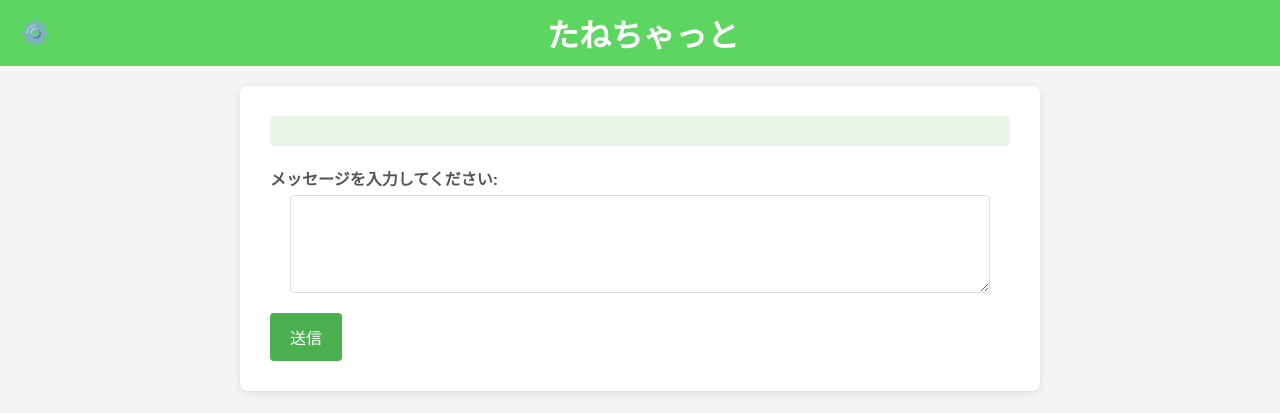
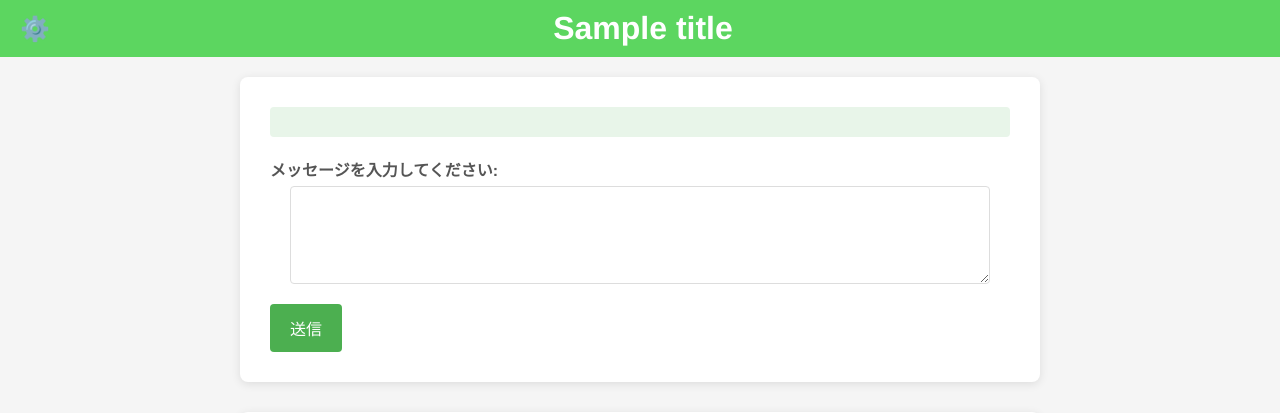
Before and after one commit to tanep3/tane_chat, a Flask app: template src/templates/index.html in a window 1280 px wide. Shown: the top 413 px of the page. Run offline with Flask 3, Linux system fonts and the light colour scheme; the template is opened without the code that fills it: most values are stand-ins (such as "Sample title", 1, 10 or a date in 2020).

Commit message:
タイトルを変更できるようにした。API使用時のバグ対応。

```diff
--- a/docker-compose.yml
+++ b/docker-compose.yml
@@ -14,6 +14,7 @@
       - MAX_INSTANCES=1                 # 同時にリクエストを受け付ける数（多いとメモリを食います）
       - NUM_WORKERS=1                   # ワーカー数（基本このまま）
       - PORT=5005                       # Flaskアプリケーションのポート（ここは変更しないで下さい。）
+      - TITLE="たねちゃっと"             # このシステムの見出し
     restart: always  # PC再起動後に自動でコンテナを再起動
     volumes:
       - /LLMのggufファイルを置いているパス:/app/model  # モデルファイルをコンテナにマウント
--- a/src/app.py
+++ b/src/app.py
@@ -15,7 +15,9 @@
 batch_size = int(os.getenv("BATCH_SIZE", 512))
 num_workers = int(os.getenv("NUM_WORKERS", 1))
 port = int(os.getenv("PORT", 5000))  # ポートもここで環境変数から取得
-max_instances = int(os.getenv("MAX_INSTANCES", 2))  # インスタンスプールの最大数（デフォルトは2）
+max_instances = int(os.getenv("MAX_INSTANCES", 1))  # インスタンスプールの最大数（デフォルトは1）
+title = os.getenv("TITLE", "たねちゃっと")
+timeout=30  # LLM貸与のタイムアウト時間（秒）
 
 # ログの設定
 logging.basicConfig(level=logging.INFO)
@@ -29,7 +31,6 @@
     LLMのインスタンスを複数つくり、プールさせて運用することでレスポンスを向上させる。
     初期インスタンスをプールに作成して追加します。
     """
-    print("俺様！！起動したぜ！！")
     for i in range(max_instances):
         try:
             llm = Llama(
@@ -48,13 +49,15 @@
 # アプリケーション起動時にインスタンスプールを初期化
 initialize_llm_instances()
 
-def acquire_llm_instance(timeout=120):
+def acquire_llm_instance(timeout):
     """
     インスタンスプールからLLMインスタンスを取得します。
     他の人が使用中の場合は、終了するまで待ちます。
     """
     try:
         llm = llm_pool.get(timeout=timeout)
+        if llm is None:
+            raise TimeoutError("Llamaインスタンスの取得がタイムアウトしました。")
         return llm
     except Exception as e:
         logger.error(f"プールからLlamaインスタンスの取得に失敗しました: {e}")
@@ -73,9 +76,9 @@
     messages = [{"role": "system", "content": system_prompt},
                 {"role": "user", "content": user_input}]
 
-    llm = acquire_llm_instance()
+    llm = acquire_llm_instance(timeout)
     if not llm:
-        yield "Error: しばらく時間をおいてから、もう一度お試し下さい。"
+        yield "タイムアウトしました。時間をおいてからもう一度お試し下さい。"
         return
     try:
         response = llm.create_chat_completion(
@@ -101,7 +104,9 @@
     messages = [{"role": "system", "content": system_prompt},
                 {"role": "user", "content": user_input}]
 
-    llm = acquire_llm_instance()
+    llm = acquire_llm_instance(timeout)
+    if not llm:
+        return "タイムアウトしました。時間をおいてからもう一度お試し下さい。"
     try:
         response = llm.create_chat_completion(
             messages=messages,
@@ -116,14 +121,10 @@
         if choices:
             full_response = choices[0]["message"]["content"]
         else:
-            full_response = {
-                "response": "応答が見つかりませんでした。"
-            }
+            full_response = "応答が見つかりませんでした。"
     except Exception as e:
         logger.error(f"LLMの処理中にエラーが発生しました: {e}")
-        full_response = {
-            "response": "LLMの処理中にエラーが発生しました。"
-        }
+        full_response = "LLMの処理中にエラーが発生しました。時間をおいてからもう一度お試し下さい。"
     finally:
         release_llm_instance(llm)
 
@@ -169,7 +170,7 @@
             response = generate_response_non_stream(system_prompt, user_input, max_tokens)
             return response
 
-    return render_template("index.html")
+    return render_template("index.html", title=title)
 
 
 if __name__ == "__main__":
--- a/src/templates/index.html
+++ b/src/templates/index.html
@@ -1,15 +1,17 @@
 <!DOCTYPE html>
 <html lang="ja">
+
 <head>
     <meta charset="UTF-8">
     <meta name="viewport" content="width=device-width, initial-scale=1.0">
     <link rel="stylesheet" href="/static/css/styles.css">
-    <title>たねちゃっと</title>
+    <title>{{ title }}</title>
 </head>
+
 <body>
     <header>
         <div class="settings-icon" onclick="toggleSettings()">⚙️</div>
-        <h1>たねちゃっと</h1>
+        <h1>{{ title }}</h1>
         <div style="width: 24px;"></div> <!-- 右側のスペース調整用 -->
     </header>
 
@@ -42,4 +44,5 @@
     <script src="/static/js/main.js"></script>
     <script src="/static/js/chat.js"></script>
 </body>
+
 </html>
```
Also changed, not shown: README.md.
